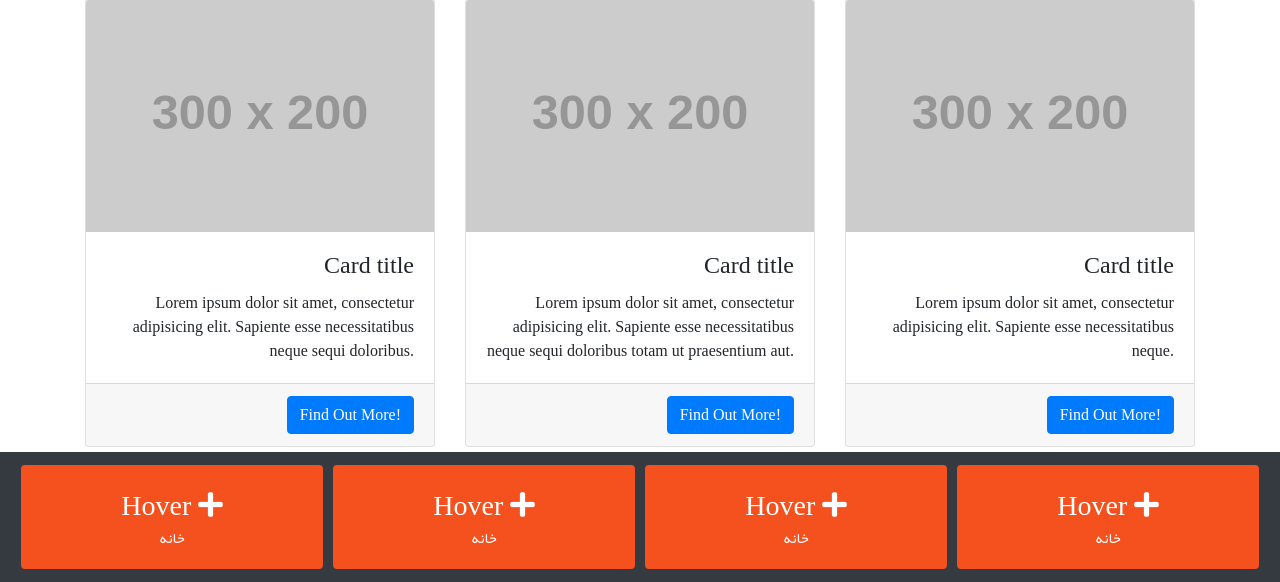
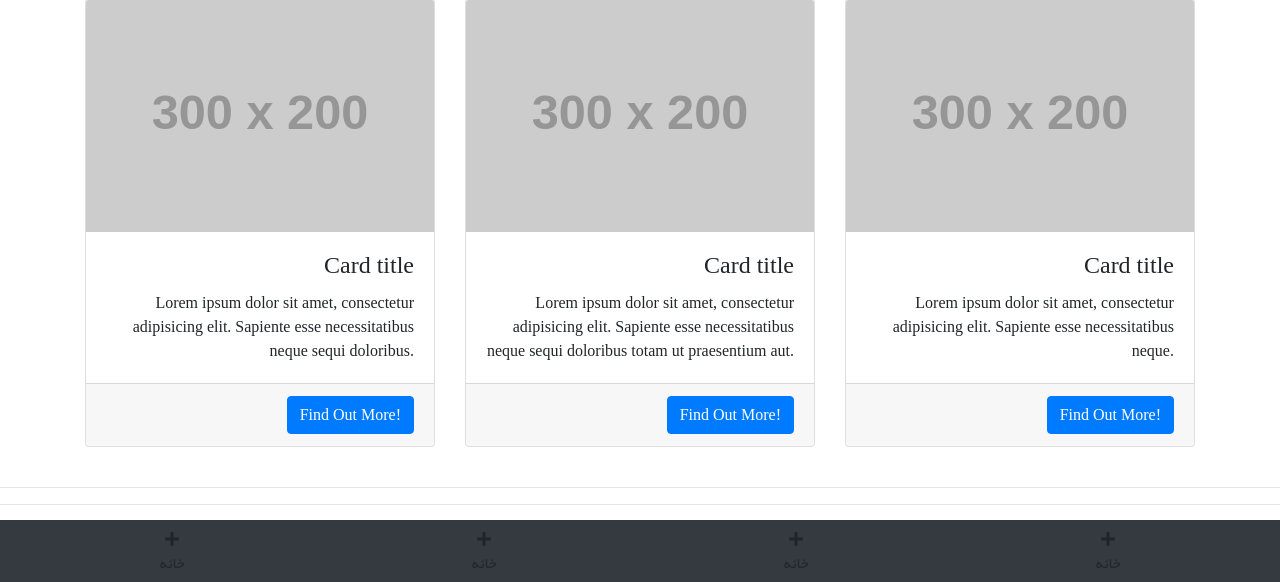
Before and after one commit to mysaltern/sefrowebStatic, a PHP site: page / in a window 1280 px wide. Shown: the part 218-800 px from the top of the page. Run offline with PHP 8.4, Linux system fonts and the light colour scheme; grey boxes labelled with a size stand in for pictures from a placeholder-image service; some libraries are stand-ins or nearby versions; some web fonts are replaced.

Commit message:
reverse footer without hover

```diff
--- a/assets/css/saltern.css
+++ b/assets/css/saltern.css
@@ -58,50 +58,19 @@ body , .rightHead a, .rightHead
     text-align: center;
 }
 
-.fixfooter p
+.fixfooter
 {
-    margin-bottom: 0rem !important;
+    cursor: pointer;
+
 }
 
-.buttonFooter {
-    border-radius: 4px;
-    background-color: #f4511e;
-    border: none;
-    color: #FFFFFF;
-    text-align: center;
-    font-size: 28px;
-    padding: 20px;
-    width: 200px;
-    transition: all 0.5s;
-    cursor: pointer;
-    margin: 5px;
-}
-
-.buttonFooter span {
-    cursor: pointer;
-    display: inline-block;
-    position: relative;
-    transition: 0.5s;
-}
-
-.buttonFooter span:after {
-    content: '\00bb';
-    position: absolute;
-    opacity: 0;
-    top: 0;
-    right: -20px;
-    transition: 0.5s;
-}
-
-.buttonFooter:hover span {
-    padding-right: 25px;
-}
-
-.buttonFooter:hover span:after {
-    opacity: 1;
-    right: 0;
-}
 
 body {
     padding-top: 1em;
 }
+
+.buttonFooter  p
+
+{
+    margin-bottom: 0px !important;
+}
--- a/footer.php
+++ b/footer.php
@@ -8,22 +8,22 @@
 
             <!-- Links -->
             <div class="col text-center buttonFooter">
-                <span>Hover </span>
+
                 <i class="fas fa-plus"></i>
                 <p class="fontStd">خانه</p>
             </div>
             <div class="col text-center buttonFooter">
-                <span>Hover </span>
+
                 <i class="fas fa-plus"></i>
                 <p class="fontStd">خانه</p>
             </div>
             <div class="col text-center buttonFooter">
-                <span>Hover </span>
+
                 <i class="fas fa-plus"></i>
                 <p class="fontStd">خانه</p>
             </div>
             <div class="col text-center buttonFooter">
-                <span>Hover </span>
+
                 <i class="fas fa-plus"></i>
                 <p class="fontStd">خانه</p>
             </div>
```
